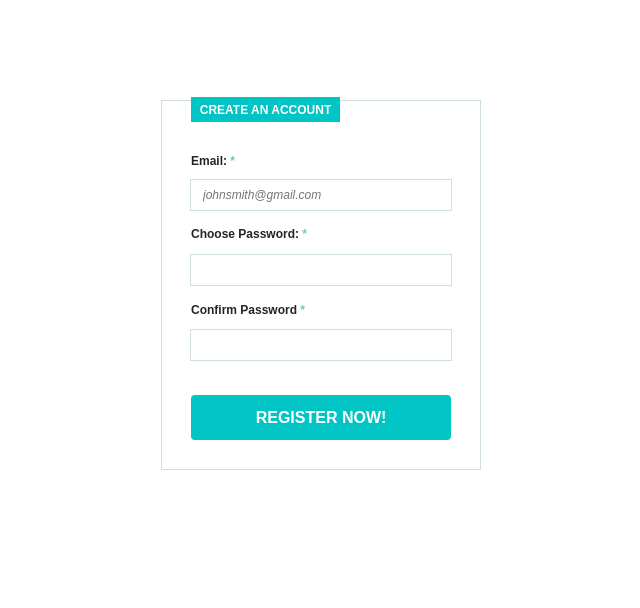
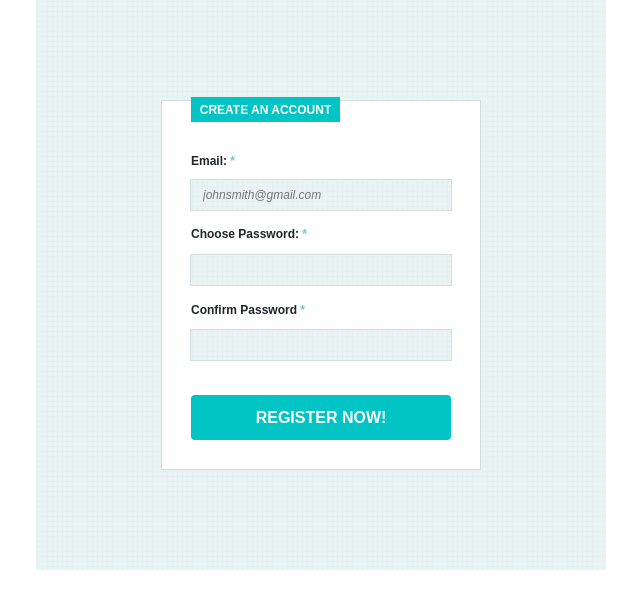
Before and after one commit to janissweb/janissweb.github.io, a plain HTML site: page Lesson_13/index.html in a window 1280 px wide. Shown: the whole page, without its empty margins (46-686 px from the left). Drawn offline with Linux system fonts and the light colour scheme.

Commit message:
Update style.css

```diff
--- a/Lesson_13/css/style.css
+++ b/Lesson_13/css/style.css
@@ -7,7 +7,7 @@ body{
 	padding: 100px 125px;
 	width: 570px;
 	height: 570px;
-	background-image: url('./img/bg.png');
+	background-image: url("/img/bg.png");
 }
 
 .form {
@@ -29,7 +29,7 @@ body{
 	margin-top: 9px;
 	margin-bottom: 14px;
 	font-style: italic;
-	background-image: url('./img/bg.png');
+	background-image: url("/img/bg.png");
 }
 
 span {
```
